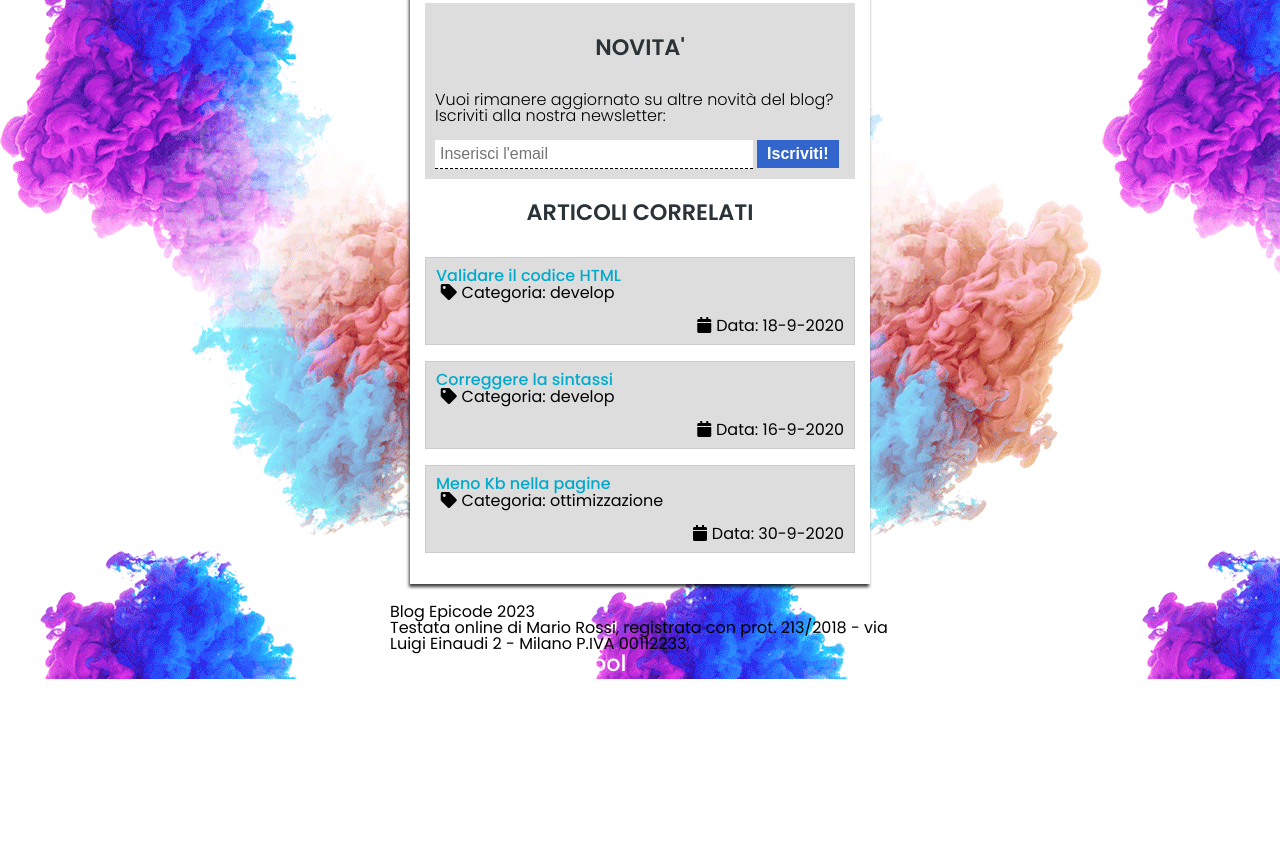
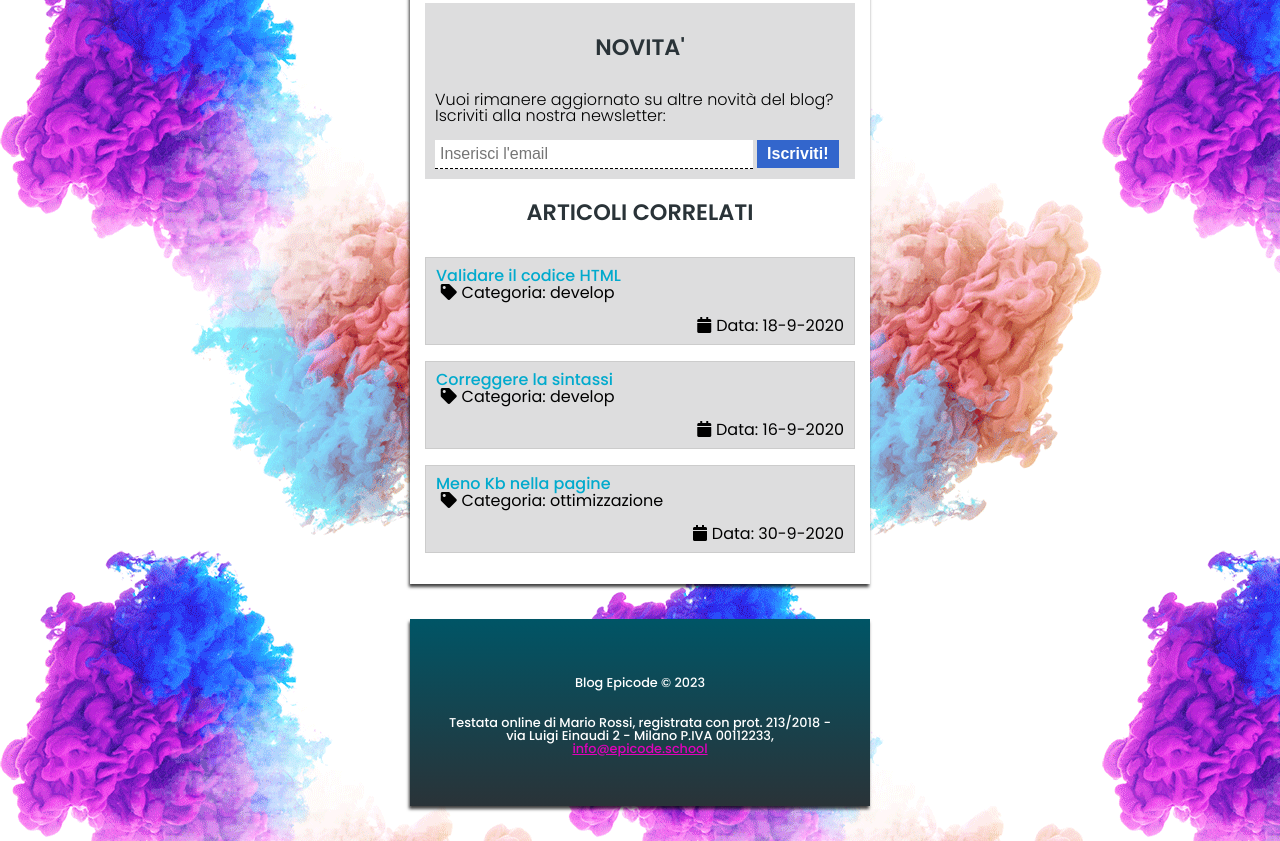
Before and after one commit to vik0304/U1-W1-D4, a plain HTML site: page index.html in a window 1280 px wide. Shown: the part 1943-2784 px from the top of the page. Before the commit the page ends 2622 px from the top, so only its background shows below. Drawn offline with Linux system fonts and the light colour scheme.

Commit message:
adds small fixes and footer style

```diff
--- a/assets/css/style.css
+++ b/assets/css/style.css
@@ -207,14 +207,30 @@ iframe{
     text-align: right;
 }
 
-/* ELEMENTI NEL MAIN - ARTICLE */
+.box-footer {
+    width : 460px;
+    margin: 35px 20px;
+    text-align: center;
+    padding: 40px 20px;
+    background: #006688;
+    background: linear-gradient(0deg, rgba(42,51,56,255), rgba(0,85,102,255));
+    box-shadow: -1px 3px 3px 0px rgba(0,0,0,0.75);
+    box-sizing: border-box;
+}
 
+.box-footer p{
+    color: white;
+    text-decoration: none;
+    font-size: 0.8em;
+    margin-top: 0.6em;
+    font-weight: 500;
+    padding: 10px;
+}
 
-
-/* TABELLE */
-
-/* FORM */
-
-/* ELEMENTI NELL' ASIDE */
-
-/* FOOTER */
+.box-footer a {
+    color: rgb(224, 1, 187);
+    text-decoration: underline;
+    font-size: 1em;
+    margin-top: 0.6em;
+    font-weight: 500;
+}
--- a/index.html
+++ b/index.html
@@ -203,7 +203,8 @@
       </div>
     </main>
     <footer>
-      <p>Blog Epicode 2023</p>
+      <div class="box-footer">
+        <p>Blog Epicode &copy; 2023</p>
         <p>
           <i
             >Testata online di Mario Rossi, registrata con prot. 213/2018 - via
@@ -211,6 +212,7 @@
             <a href="mailto:info@epicode.school">info@epicode.school</a></i
           >
         </p>
+      </div>
     </footer>
   </body>
 </html>
```
Lines whose indentation alone changed are shown as unchanged.
